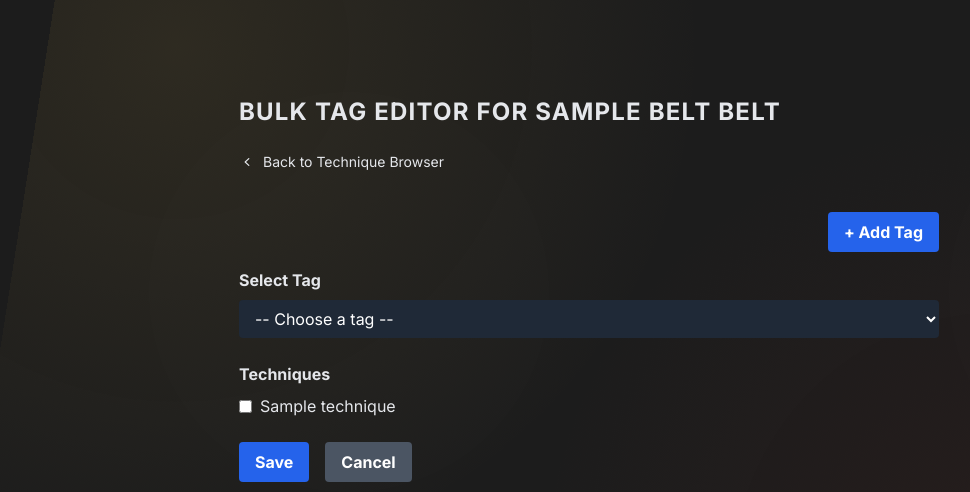
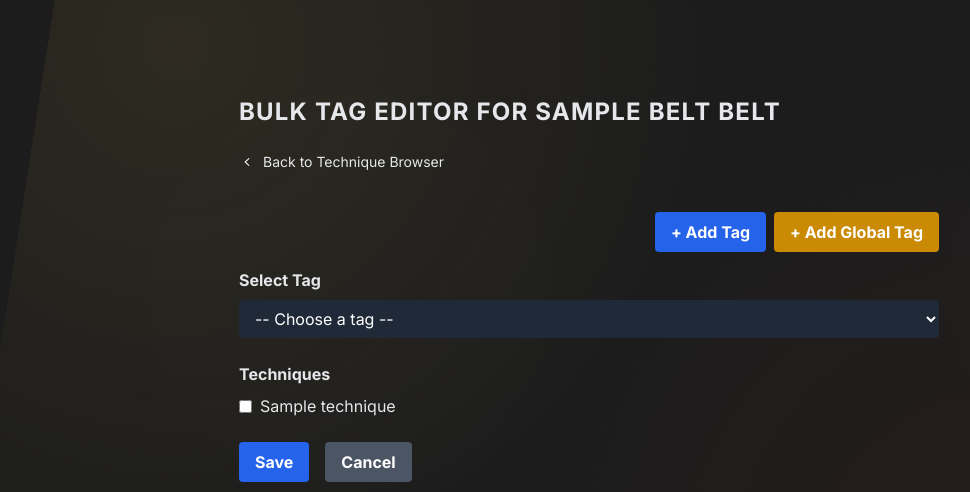
Before and after one commit to Ape108/Dojo-PWA, a Django app: page /belts/1/bulk-tag-editor/ in a window 1280 px wide. Shown: the part 108-600 px from the top of the page, without its empty margins (51-1021 px from the left). Run offline with Django 5.2, Linux system fonts and the light colour scheme; a user stored in the database is signed in; tables that the repository leaves empty hold one stand-in row (values such as "Sample post"); some libraries are stand-ins or nearby versions.

Commit message:
Feature: Add explicit global tag creation for teachers/admins with UI button and backend logic. Fixes for tag visibility and assignment.

```diff
--- a/belts/views.py
+++ b/belts/views.py
@@ -18,6 +18,7 @@ from django.views import View
 from django.views.generic import TemplateView
 from django.utils.decorators import method_decorator
 from django.views.decorators.csrf import csrf_exempt
+from django.db.models import Prefetch
 
 class ApprovedUserRequiredMixin(LoginRequiredMixin):
     """Custom mixin to verify a user is logged in AND approved by an admin."""
@@ -72,6 +73,16 @@ class FlashcardSequentialView(ApprovedUserRequiredMixin, ListView):
                     Q(tag_assignments__tag_id=tag_id) &
                     (Q(tag_assignments__user=self.request.user) | Q(tag_assignments__user__isnull=True))
                 )
+        # Prefetch tag assignments for current user and global
+        queryset = queryset.prefetch_related(
+            Prefetch(
+                'tag_assignments',
+                queryset=TechniqueTagAssignment.objects.filter(
+                    Q(user=self.request.user) | Q(user__isnull=True)
+                ).select_related('tag'),
+                to_attr='filtered_tag_assignments'
+            )
+        )
         return queryset.distinct()
 
     def get_context_data(self, **kwargs):
@@ -128,7 +139,12 @@ class TagCreateView(LoginRequiredMixin, CreateView):
 
     def form_valid(self, form):
         form.instance.created_by = self.request.user
-        form.instance.is_global = False
+        # Only allow global tag creation if ?global=1 and user is teacher/admin
+        make_global = self.request.GET.get('global') == '1'
+        if make_global and hasattr(self.request.user, 'user_type') and (self.request.user.user_type == 'teacher' or self.request.user.user_type == 'admin' or self.request.user.is_superuser):
+            form.instance.is_global = True
+        else:
+            form.instance.is_global = False
         return super().form_valid(form)
 
     def get_success_url(self):
@@ -185,6 +201,7 @@ class TechniqueTagAssignAjaxView(LoginRequiredMixin, View):
         TechniqueTagAssignment.objects.filter(technique=technique).filter(Q(user=request.user) | Q(user__isnull=True)).delete()
         # Re-add assignments
         for tag in tags_to_assign:
+            # Always assign global tags as global (user=None)
             TechniqueTagAssignment.objects.create(
                 technique=technique,
                 tag=tag,
--- a/templates/belts/bulk_tag_editor.html
+++ b/templates/belts/bulk_tag_editor.html
@@ -13,6 +13,11 @@
         <a href="{% url 'belts:tag_add' belt.pk %}" class="px-4 py-2 rounded bg-blue-600 text-white font-semibold hover:bg-blue-700 transition">
             + Add Tag
         </a>
+        {% if request.user.user_type == 'teacher' or request.user.user_type == 'admin' or request.user.is_superuser %}
+            <a href="{% url 'belts:tag_add' belt.pk %}?global=1" class="ml-2 px-4 py-2 rounded bg-yellow-600 text-white font-semibold hover:bg-yellow-700 transition">
+                + Add Global Tag
+            </a>
+        {% endif %}
     </div>
     <form id="bulk-tag-form" method="post">
         {% csrf_token %}
```
